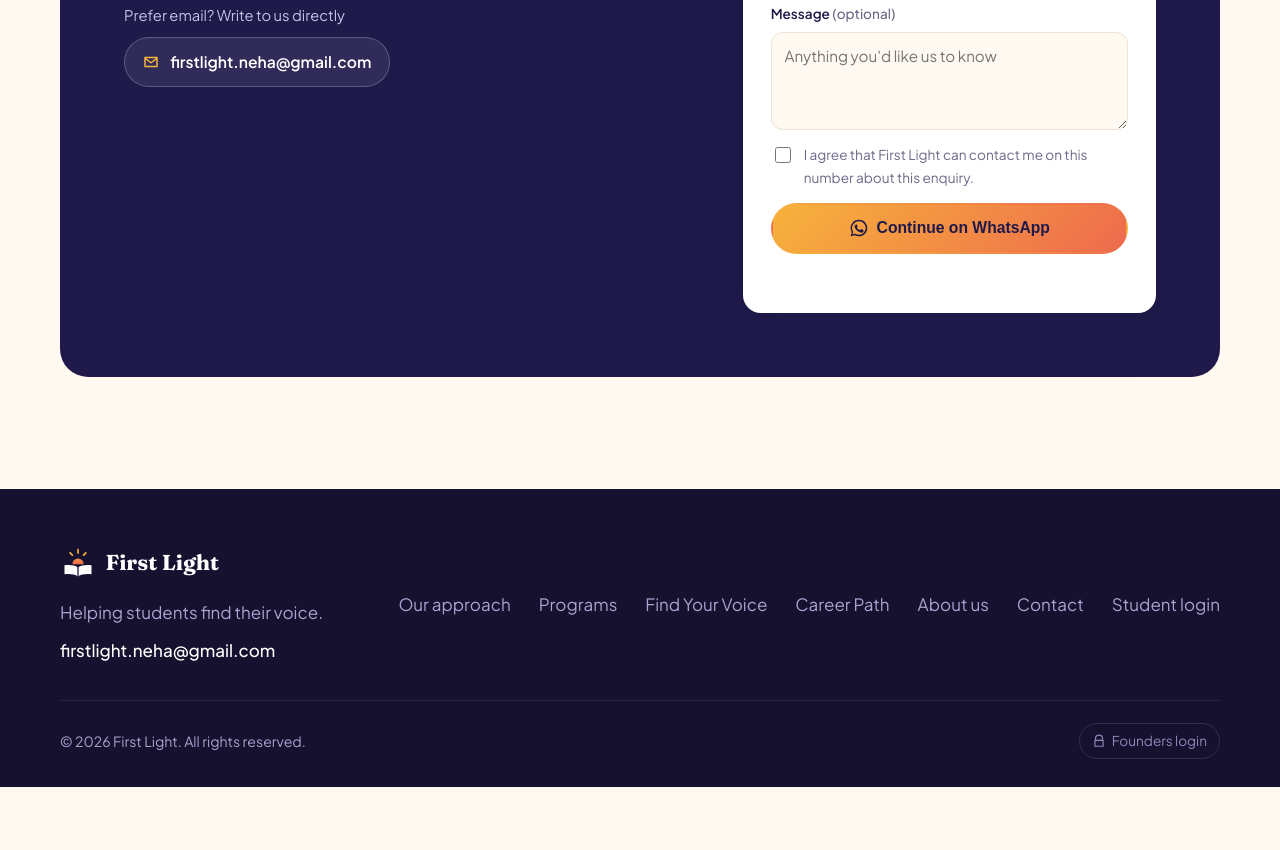
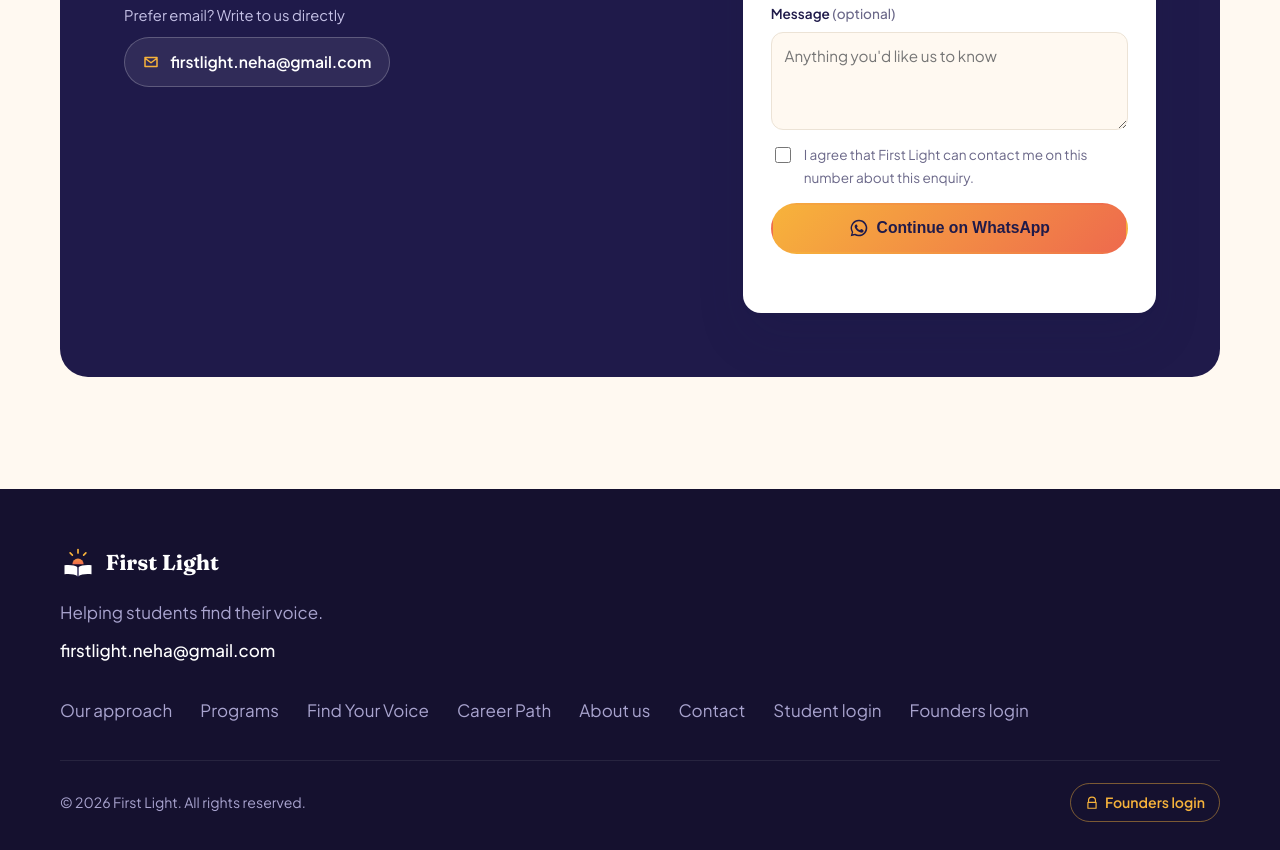
Before and after one commit to firstlight-edu/firstlight-edu.github.io, a plain HTML site: page index.html in a window 1280 px wide. Shown: the part 8314-9164 px from the top of the page. Before the commit the page ends 9101 px from the top, so only its background shows below. Drawn offline with Linux system fonts and the light colour scheme.

Commit message:
Make Founders login easier to find in the footer
Co-Authored-By: Claude Opus 5.5 <noreply@anthropic.com>

```diff
--- a/index.html
+++ b/index.html
@@ -499,6 +499,7 @@
         <a href="#team">About us</a>
         <a href="#contact">Contact</a>
         <a href="student.html">Student login</a>
+        <a href="https://script.google.com/macros/s/AKfycbzOmXls6OjFczFh-tOfei57v2xFUEmcW-DqGv8DJa0KnaTDxKj3PU1sGaAFo9hY-eA/exec" target="_blank" rel="noopener nofollow">Founders login</a>
       </nav>
     </div>
     <div class="container footer-bottom">
--- a/style.css
+++ b/style.css
@@ -409,7 +409,7 @@ p { margin: 0 0 1em; }
 .footer-bottom p { margin: 0; }
 .founder-login {
   display: inline-flex; align-items: center; gap: 6px; text-decoration: none;
-  font-size: .85rem; color: #8E89B8; padding: 6px 12px; border: 1px solid rgba(255,255,255,.12); border-radius: 999px;
+  font-size: .88rem; font-weight: 600; color: var(--sun); padding: 7px 14px; border: 1px solid rgba(247,179,59,.45); border-radius: 999px;
   transition: color .2s, border-color .2s;
 }
 .founder-login:hover { color: #fff; border-color: var(--sun); }
```
